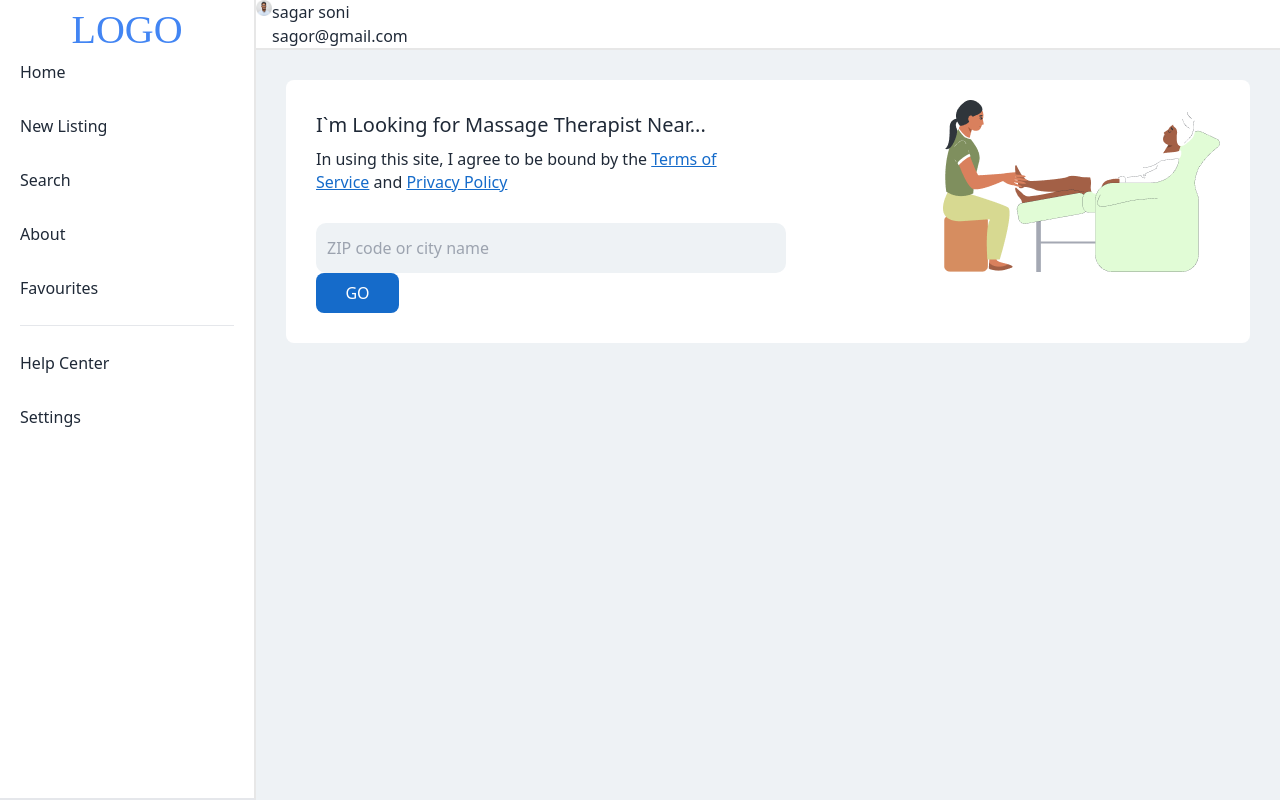
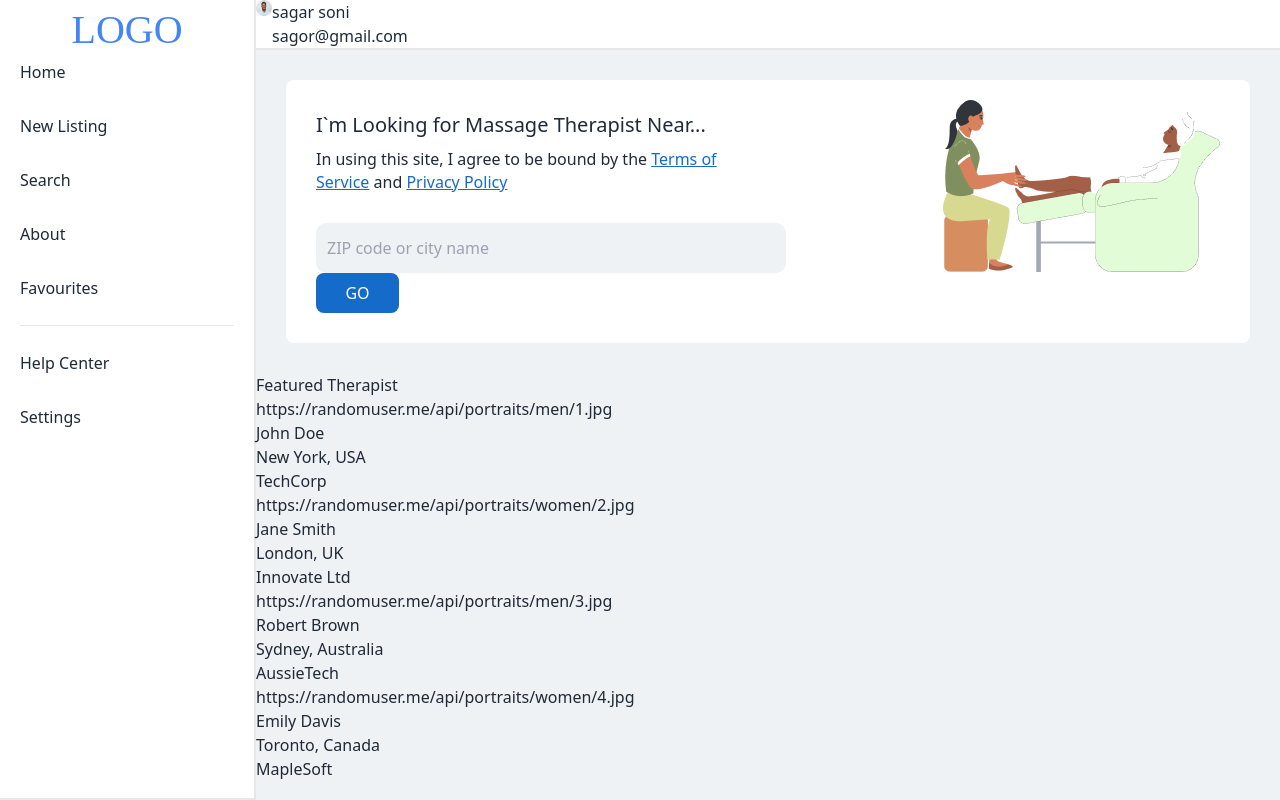
Before and after one commit to subirdas29/therapist, a React (Vite) app: page / in a window 1280 px wide. Built offline with nearby package versions, Linux system fonts and the light colour scheme.

Commit message:
json file added

```diff
--- /dev/null
+++ b/public/therapist.json
@@ -0,0 +1,30 @@
+ [
+      {
+        "id": 1,
+        "photo": "https://randomuser.me/api/portraits/men/1.jpg",
+        "name": "John Doe",
+        "location": "New York, USA",
+        "companyName": "TechCorp"
+      },
+      {
+        "id": 2,
+        "photo": "https://randomuser.me/api/portraits/women/2.jpg",
+        "name": "Jane Smith",
+        "location": "London, UK",
+        "companyName": "Innovate Ltd"
+      },
+      {
+        "id": 3,
+        "photo": "https://randomuser.me/api/portraits/men/3.jpg",
+        "name": "Robert Brown",
+        "location": "Sydney, Australia",
+        "companyName": "AussieTech"
+      },
+      {
+        "id": 4,
+        "photo": "https://randomuser.me/api/portraits/women/4.jpg",
+        "name": "Emily Davis",
+        "location": "Toronto, Canada",
+        "companyName": "MapleSoft"
+      }
+    ]
--- /dev/null
+++ b/src/Components/Home/FeaturedTherapist/AllFeaturedTherapist.jsx
@@ -0,0 +1,24 @@
+// import React from 'react'
+import PropTypes from 'prop-types'
+const AllFeaturedTherapist = ({therapist}) => {
+
+    const {photo,name,location,companyName}= therapist
+    console.log(therapist)
+
+  return (
+    <div>
+
+
+
+      <p>{photo}</p>
+      <p>{name}</p>
+      <p>{location}</p>
+      <p>{companyName}</p>
+    </div>
+  )
+}
+AllFeaturedTherapist.propTypes = {
+    therapist: PropTypes.object.isRequired,
+}
+
+export default AllFeaturedTherapist
--- /dev/null
+++ b/src/Components/Home/FeaturedTherapist/FeaturedTherapist.jsx
@@ -0,0 +1,23 @@
+import React, { useEffect, useState } from 'react'
+import AllFeaturedTherapist from './AllFeaturedTherapist'
+
+const FeaturedTherapist = () => {
+    const [therapists, setTherapist] = useState([])
+
+     useEffect(()=>{
+        fetch('therapist.json')
+        .then(res=>res.json())
+        .then(data=>setTherapist(data))
+     },[])
+
+  return (
+    <div>
+      <h1>Featured Therapist</h1>
+      {
+        therapists.map(therapist => <AllFeaturedTherapist key={therapist.id} therapist={therapist}></AllFeaturedTherapist>)
+      }
+    </div>
+  )
+}
+
+export default FeaturedTherapist
--- a/src/Components/Home/Home.jsx
+++ b/src/Components/Home/Home.jsx
@@ -2,6 +2,7 @@
 
 import CityState from "./CityState/CityState"
 import Dashboard from "./Dashboard/Dashboard"
+import FeaturedTherapist from "./FeaturedTherapist/FeaturedTherapist"
 import Navbar from "./Navbar/Navbar"
 
 const Home = () => {
@@ -13,6 +14,7 @@ const Home = () => {
       <div className="col-span-4">
       <Navbar></Navbar>
       <CityState></CityState>
+      <FeaturedTherapist></FeaturedTherapist>
       </div>
      </div>
 
```
